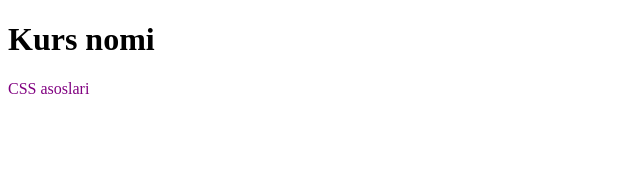
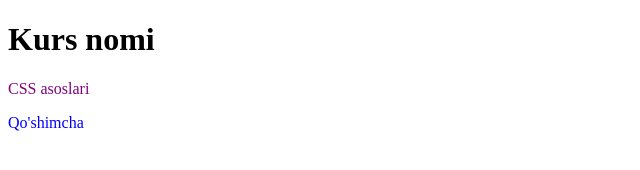
Before and after one commit to SagdullayevSuxrob/5darscss, a plain HTML site: page index.html in a window 1280 px wide. Shown: the full height of the page, 0-640 px from the left. Drawn offline with Linux system fonts and the light colour scheme.

Commit message:
Qo'shimcha

```diff
--- a/index.html
+++ b/index.html
@@ -9,5 +9,6 @@
     <p id="course-name" disabled>
         CSS asoslari
     </p>
+    <p>Qo'shimcha</p>
 </body>
 </html>
```
